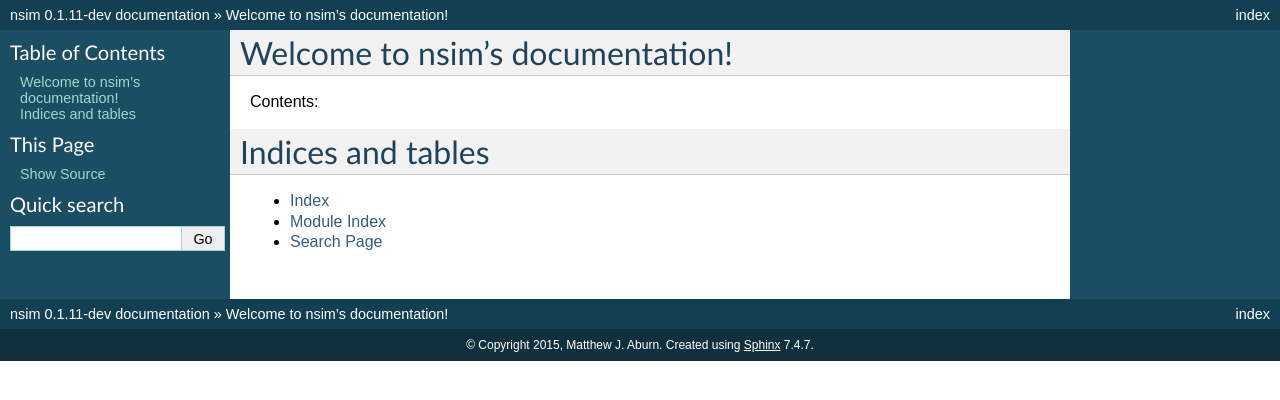
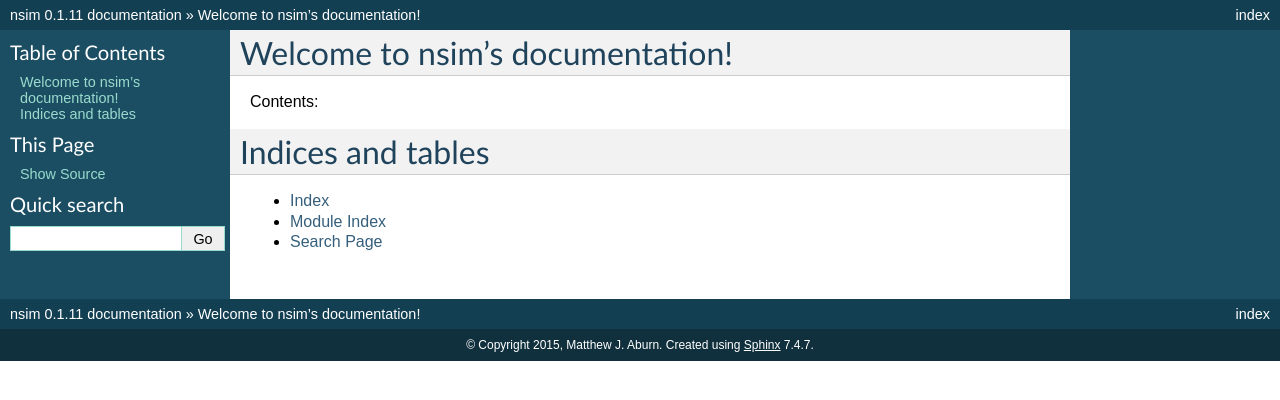
Before and after one commit to mattja/nsim, a Sphinx documentation site: the page built from docs/index.rst, in a window 1280 px wide. Shown: the top 400 px of the page. Built offline with Sphinx 7.4.7, drawn with Linux system fonts in a browser that asks for light colours.

Commit message:
prepare 0.1.11 release

```diff
--- a/docs/conf.py
+++ b/docs/conf.py
@@ -56,7 +56,7 @@ copyright = u'2015, Matthew J. Aburn'
 # The short X.Y version.
 version = '0.1'
 # The full version, including alpha/beta/rc tags.
-release = '0.1.11-dev'
+release = '0.1.11'
 
 # The language for content autogenerated by Sphinx. Refer to documentation
 # for a list of supported languages.
--- a/nsim/__init__.py
+++ b/nsim/__init__.py
@@ -17,4 +17,4 @@ DistTimeseries.add_analyses(analysesN)
 from . import models
 from .readfile import timeseries_from_mat, timeseries_from_file
 
-__version__ = '0.1.11-dev'
+__version__ = '0.1.11'
```
